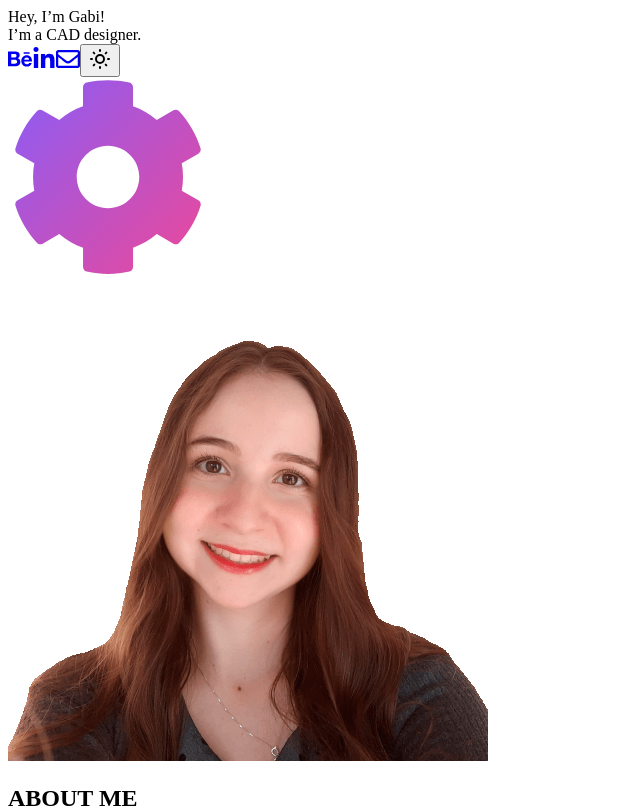
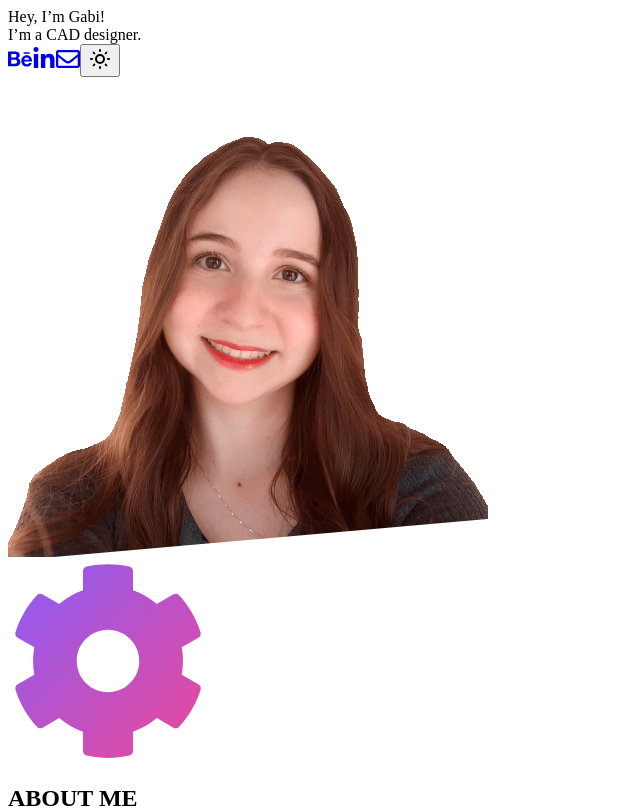
Before and after one commit to brenobaptista/gabi, a Next.js app: page / in a window 1280 px wide. Shown: the top 808 px of the page, without its empty margins (0-640 px from the left). Built offline with nearby package versions, Linux system fonts and the light colour scheme.

Commit message:
Swap cog and picture

```diff
--- a/src/components/About.tsx
+++ b/src/components/About.tsx
@@ -1,12 +1,12 @@
+import Cog from './icons/Cog'
+
 const About = (): JSX.Element => (
   <section>
     <div className='container mx-auto'>
       <div className='lg:flex items-center justify-around px-8 pt-16 pb-32'>
-        <img
-          src='/images/gabi.png'
-          alt='Gabriela da Silva'
-          className='h-60 w-60 rounded-full bg-purple-300 dark:bg-gray-800 mx-auto lg:mx-0 mb-16 lg:mb-0 motion-safe:animate-eclipse'
-        />
+        <div className='flex justify-center mb-16 lg:mb-0'>
+          <Cog width={200} height={200} />
+        </div>
         <div>
           <h1 className='text-3xl font-bold tracking-wide pb-4'>ABOUT ME</h1>
           <p className='lg:max-w-xl leading-loose pb-4 text-base lg:text-lg text-justify'>
--- a/src/components/Hero.tsx
+++ b/src/components/Hero.tsx
@@ -1,16 +1,14 @@
-import Theme from './Theme'
-
 import Behance from './icons/Behance'
-import Cog from './icons/Cog'
 import Email from './icons/Email'
 import LinkedIn from './icons/LinkedIn'
+import Theme from './Theme'
 
 const Hero = (): JSX.Element => (
   <header
     className='bg-hero bg-cover bg-fixed'
     style={{ clipPath: 'polygon(0 0, 100% 0, 100% 80%, 0 100%)' }}
   >
-    <div className='absolute h-screen w-full bg-purple-300 dark:bg-gray-800 opacity-90' />
+    <div className='absolute h-screen w-full bg-purple-300 dark:bg-gray-800 opacity-80 dark:opacity-90' />
     <div className='lg:flex items-center justify-around text-center lg:text-left container mx-auto h-screen pt-16 relative'>
       <div>
         <div className='text-4xl sm:text-7xl font-bold'>
@@ -56,9 +54,11 @@ const Hero = (): JSX.Element => (
           <Theme className='w-10 h-10 p-2 hover:opacity-75 rounded bg-gradient-to-br from-purple-500 to-pink-500' />
         </div>
       </div>
-      <div className='flex justify-around pt-16 lg:pt-0'>
-        <Cog width={200} height={200} />
-      </div>
+      <img
+        src='/images/gabi.png'
+        alt='Gabriela da Silva'
+        className='h-60 w-60 mx-auto my-16 lg:mx-0 lg:my-0 rounded-full bg-purple-300 dark:bg-gray-800 motion-safe:animate-eclipse'
+      />
     </div>
   </header>
 )
--- a/tailwind.config.js
+++ b/tailwind.config.js
@@ -25,9 +25,10 @@ module.exports = {
   },
   variants: {
     extend: {
+      opacity: ['dark'],
       animation: ['motion-safe'],
       transitionProperty: ['motion-reduce']
-    },
+    }
   },
   plugins: []
 }
```
